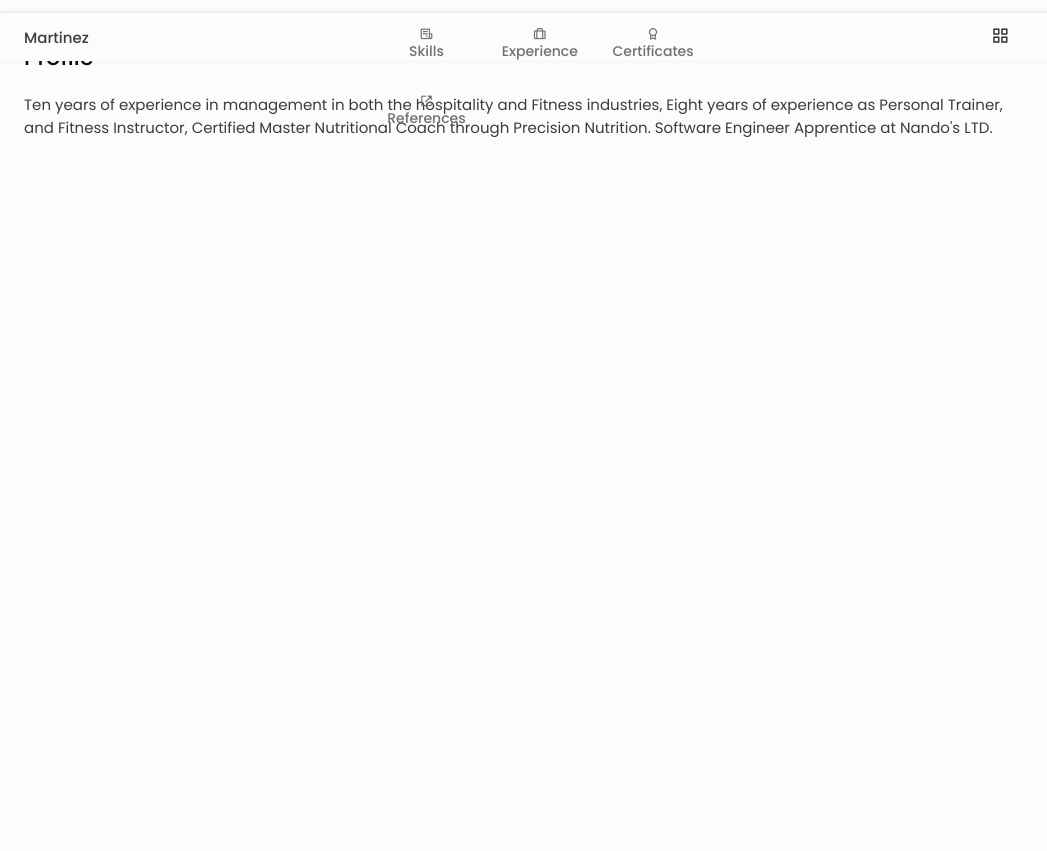
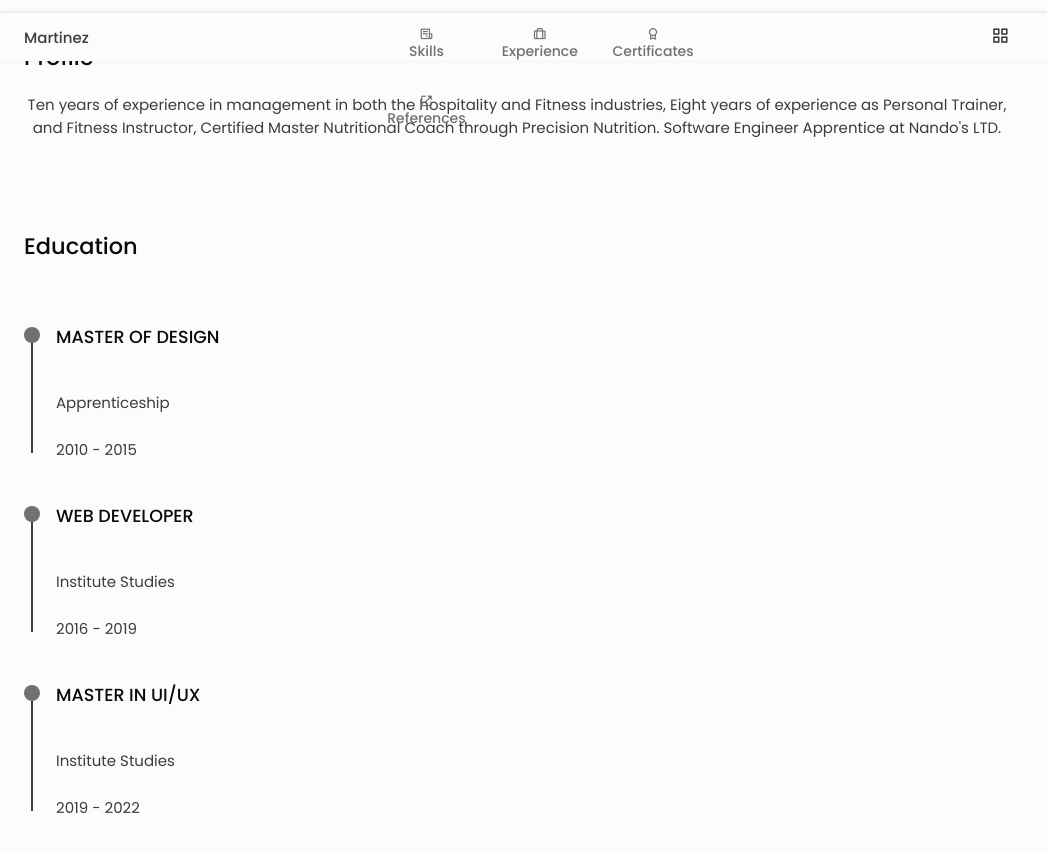
Before and after one commit to Julian0816/CV, a plain HTML site: page index.html in a window 1280 px wide. Shown: the part 739-1590 px from the top of the page, without its empty margins (0-1047 px from the left). Before the commit the page ends 950 px from the top, so only its background shows below. Drawn offline with nearby package versions, Linux system fonts and the light colour scheme.

Commit message:
profile, education and experience

```diff
--- a/assets/css/styles.css
+++ b/assets/css/styles.css
@@ -301,8 +301,36 @@ img{
 }
 
 /* ====== PROFILE ========*/
+.profile__description {
+    text-align: center;
+}
 
 /* ====== EDUCATION AND EXPERIENCE ========*/
+.education__content {
+    display: flex;
+}
+
+.education__time {
+    padding-right: 1rem;
+}
+
+.education__rounder {
+    position: relative;
+    display: block;
+    width: 16px;
+    height: 16px;
+    background-color: var(--text-color-light);
+    border-radius: 50%;
+    margin-top: 1.3rem; /*This could be a possible bug, meant to be .25rem*/
+}
+
+.education__line {
+    display: block;
+    width: 2px;
+    height: 110px;
+    background-color: var(--text-color);
+    transform: translate(7px, 0);
+}
 
 /* ====== SKILLS AND LANGUAGES ========*/
 
--- a/index.html
+++ b/index.html
@@ -137,6 +137,48 @@
                 </section>
 
                 <!--============ EDUCATION ================-->
+                <section class="education section" id="education">
+                    <h2 class="section title">Education</h2>
+
+                    <div class="education__container bd-grid">
+                        <div class="education__content">
+                            <div class="education__time">
+                                <span class="education__rounder"></span>
+                                <span class="education__line"></span>
+                            </div>
+                            <div class="education__data bd-grid">
+                                <h3 class="education__title">MASTER OF DESIGN</h3>
+                                <span class="education__studies">Apprenticeship</span>
+                                <span class="education__year">2010 - 2015</span>
+                            </div>
+                        </div>
+                        <div class="education__content">
+                            <div class="education__time">
+                                <span class="education__rounder"></span>
+                                <span class="education__line"></span>
+                            </div>
+
+                            <div class="education__data bd-grid">
+                                <h3 class="education__title">WEB DEVELOPER</h3>
+                                <span class="education__studies">Institute Studies</span>
+                                <span class="education__year">2016 - 2019</span>
+                            </div>
+                        </div>
+
+                        <div class="education__content">
+                            <div class="education__time">
+                                <span class="education__rounder"></span>
+                                <span class="education__line"></span>
+                            </div>
+
+                            <div class="education__data bd-grid">
+                                <h3 class="education__title">MASTER IN UI/UX</h3>
+                                <span class="education__studies">Institute Studies</span>
+                                <span class="education__year">2019 - 2022</span>
+                            </div>
+                        </div>
+                    </div>
+                </section>
 
                 <!--============ SKILLS ================-->
             </div>
```
